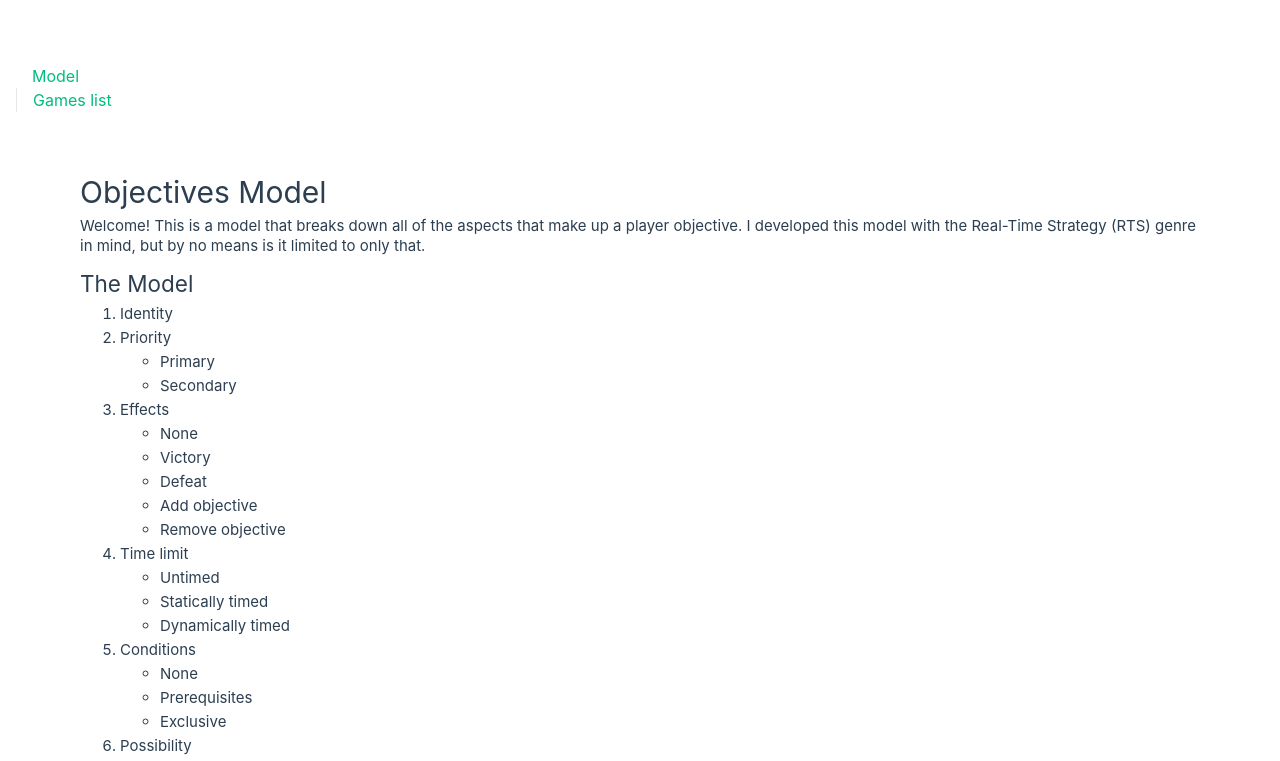
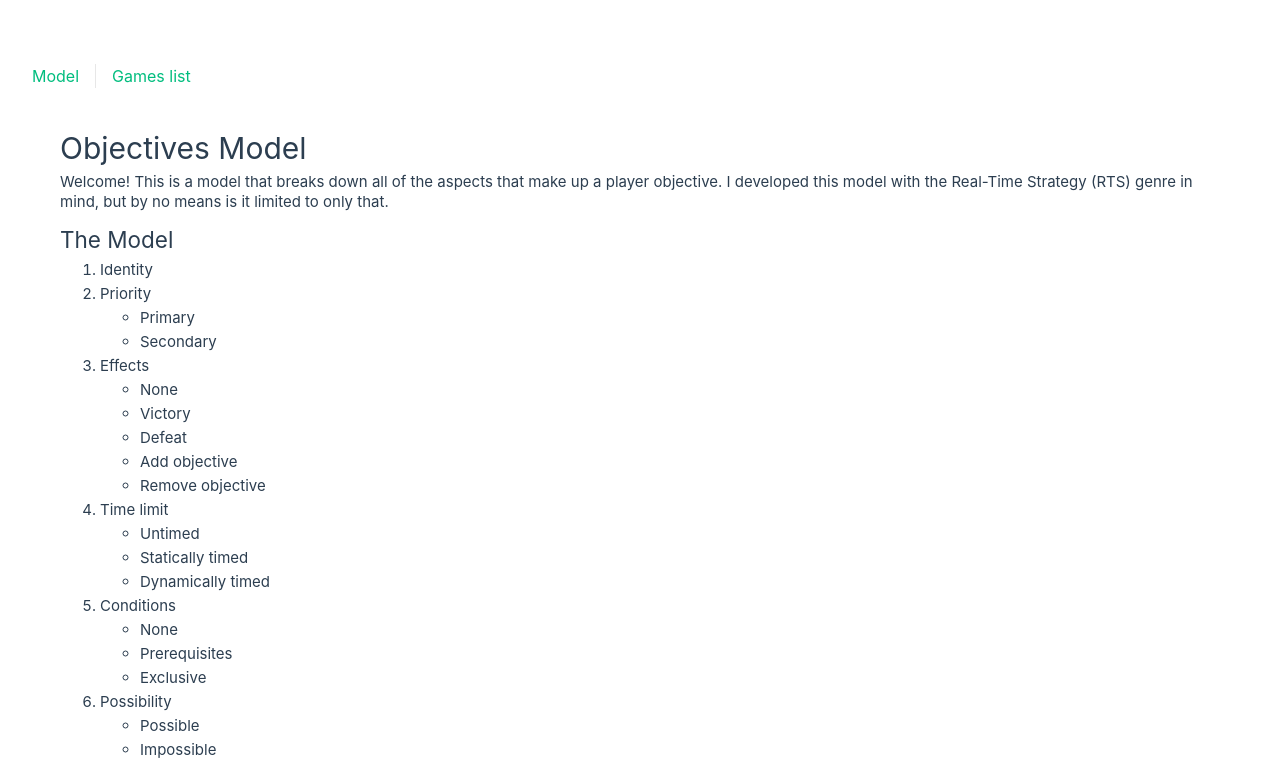
Before and after one commit to maedross/campaign-design, a Vue app: page / in a window 1280 px wide. Shown: the top 761 px of the page. Built offline with nearby package versions, Linux system fonts and the light colour scheme; the HTML template or start-up script is replaced by a standard one.

Commit message:
Standardized width

```diff
--- a/src/App.vue
+++ b/src/App.vue
@@ -1,15 +1,13 @@
 <template>
   <header>
-    <div>
       <nav>
         <RouterLink to="/model">Model</RouterLink>
         <RouterLink to="/games">Games list</RouterLink>
       </nav>
-    </div>
   </header>
-  <main>
+  <body>
     <RouterView />
-  </main>
+  </body>
 </template>
 
 <script setup lang="ts"></script>
--- a/src/assets/main.css
+++ b/src/assets/main.css
@@ -20,11 +20,3 @@ a,
     background-color: hsla(160, 100%, 37%, 0.2);
   }
 }
-
-@media (min-width: 1024px) {
-  body {
-    display: flex;
-    place-items: center;
-  }
-
-}
```
